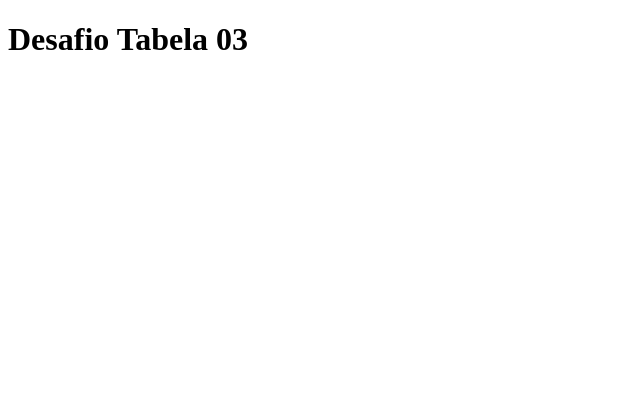
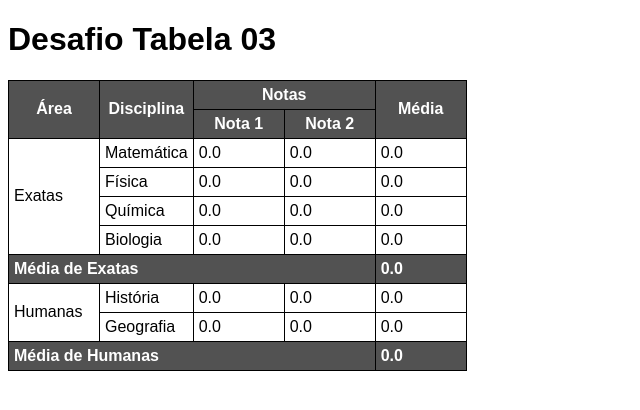
Before and after one commit to geraldoneto771/HTML-CSS, a plain HTML site: page d014/dTabela03.html in a window 1280 px wide. Shown: the whole page, without its empty margins (0-640 px from the left). Drawn offline with Linux system fonts and the light colour scheme.

Commit message:
Update dTabela03.html

```diff
--- a/d014/dTabela03.html
+++ b/d014/dTabela03.html
@@ -6,7 +6,100 @@
         <meta name="viewport" content="width=device-width, initial-scale=1.0" />
         <title>Desafio Tabela 03</title>
     </head>
+    <style>
+        body {
+            font-family: Arial, Helvetica, sans-serif;
+        }
+
+        table {
+            border-collapse: collapse;
+        }
+
+        td,
+        th {
+            border: 1px solid black;
+            padding: 5px;
+            width: 80px;
+        }
+        tbody > tr > th {
+            text-align: left;
+        }
+        .titulos {
+            background-color: #525252;
+            color: white;
+            font-weight: bold;
+        }
+    </style>
     <body>
         <h1>Desafio Tabela 03</h1>
+
+        <table>
+            <thead>
+                <tr>
+                    <th rowspan="2" class="titulos">Área</th>
+                    <th rowspan="2" class="titulos">Disciplina</th>
+                    <th class="titulos" colspan="2">Notas</th>
+                    <th rowspan="2" class="titulos">Média</th>
+                </tr>
+
+                <tr>
+                    <th class="titulos">Nota 1</th>
+                    <th class="titulos">Nota 2</th>
+                </tr>
+            </thead>
+
+            <tbody>
+                <tr>
+                    <td rowspan="5">Exatas</td>
+                </tr>
+                <tr>
+                    <td>Matemática</td>
+                    <td>0.0</td>
+                    <td>0.0</td>
+                    <td>0.0</td>
+                </tr>
+                <tr>
+                    <td>Física</td>
+                    <td>0.0</td>
+                    <td>0.0</td>
+                    <td>0.0</td>
+                </tr>
+                <tr>
+                    <td>Química</td>
+                    <td>0.0</td>
+                    <td>0.0</td>
+                    <td>0.0</td>
+                </tr>
+                <tr>
+                    <td>Biologia</td>
+                    <td>0.0</td>
+                    <td>0.0</td>
+                    <td>0.0</td>
+                </tr>
+                <tr>
+                    <th colspan="4" class="titulos">Média de Exatas</th>
+                    <td class="titulos">0.0</td>
+                </tr>
+                <tr>
+                    <td rowspan="3">Humanas</td>
+                </tr>
+                <tr>
+                    <td>História</td>
+                    <td>0.0</td>
+                    <td>0.0</td>
+                    <td>0.0</td>
+                </tr>
+                <tr>
+                    <td>Geografia</td>
+                    <td>0.0</td>
+                    <td>0.0</td>
+                    <td>0.0</td>
+                </tr>
+                <tr>
+                    <th colspan="4" class="titulos">Média de Humanas</th>
+                    <td class="titulos">0.0</td>
+                </tr>
+            </tbody>
+        </table>
     </body>
 </html>
```
